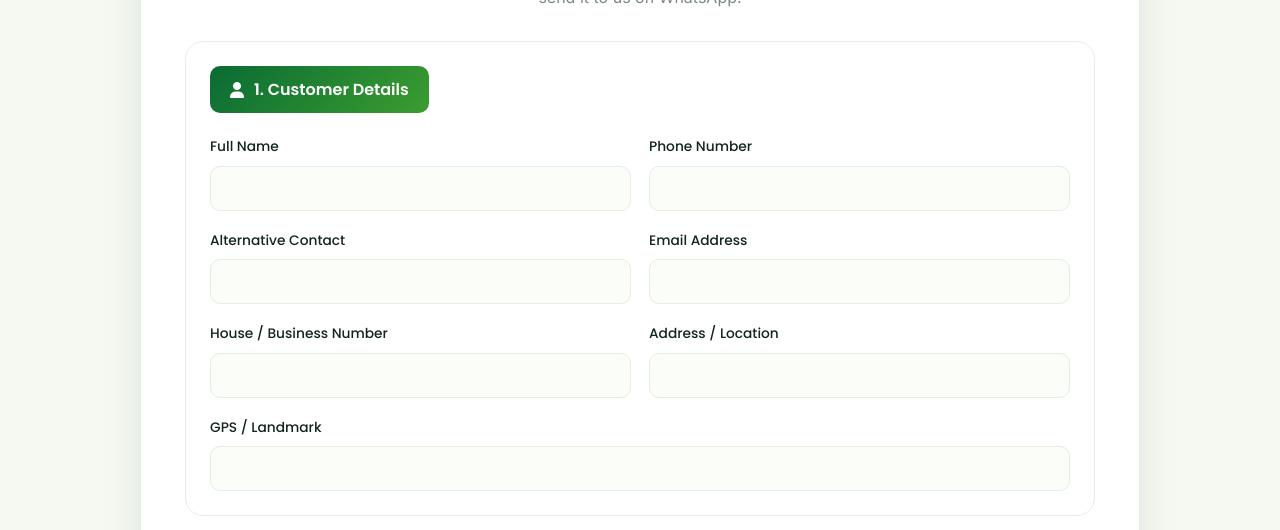
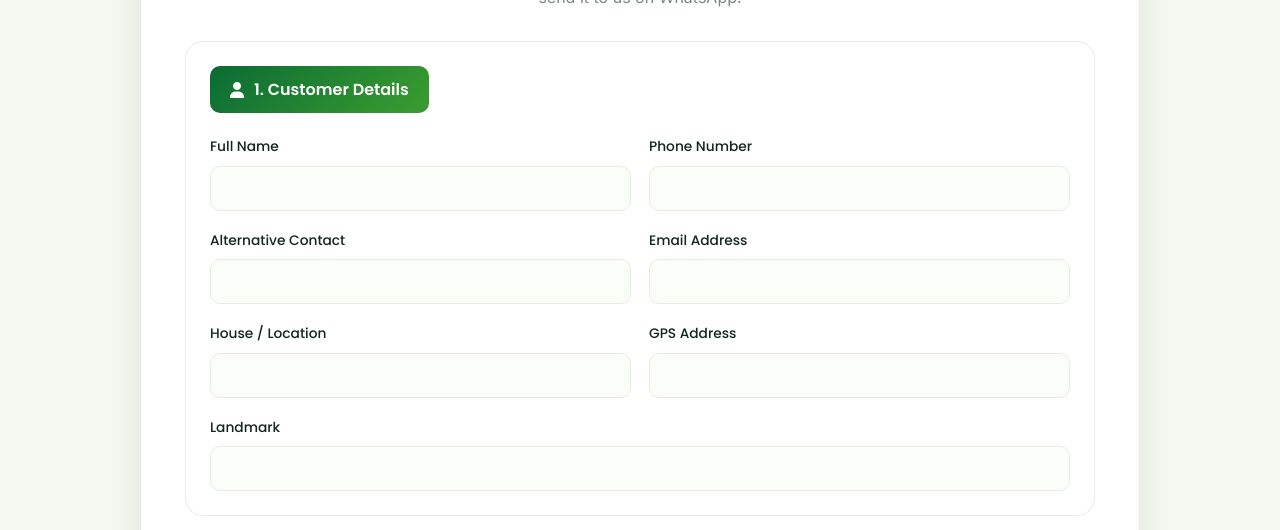
Before and after one commit to Andrews24/QuickPick-Web, a plain HTML site: page already-have.html in a window 1280 px wide. Shown: the part 270-800 px from the top of the page. Drawn offline with Linux system fonts and the light colour scheme.

Commit message:
Update form labels for clarity

```diff
--- a/already-have.html
+++ b/already-have.html
@@ -50,11 +50,11 @@
                         <div><label>Phone Number</label><input type="tel"></div>
                         <div><label>Alternative Contact</label><input type="tel"></div>
                         <div><label>Email Address</label><input type="email"></div>
-                        <div><label>House / Business Number</label><input type="text"></div>
-                        <div><label>Address / Location</label><input type="text"></div>
+                        <div><label>House / Location</label><input type="text"></div>
+                        <div><label>GPS Address</label><input type="text"></div>
                     </div>
                     <div class="spacer"></div>
-                    <label>GPS / Landmark</label><input type="text">
+                    <label>Landmark</label><input type="text">
                 </div>
 
                 <!-- 2. Service information -->
```
